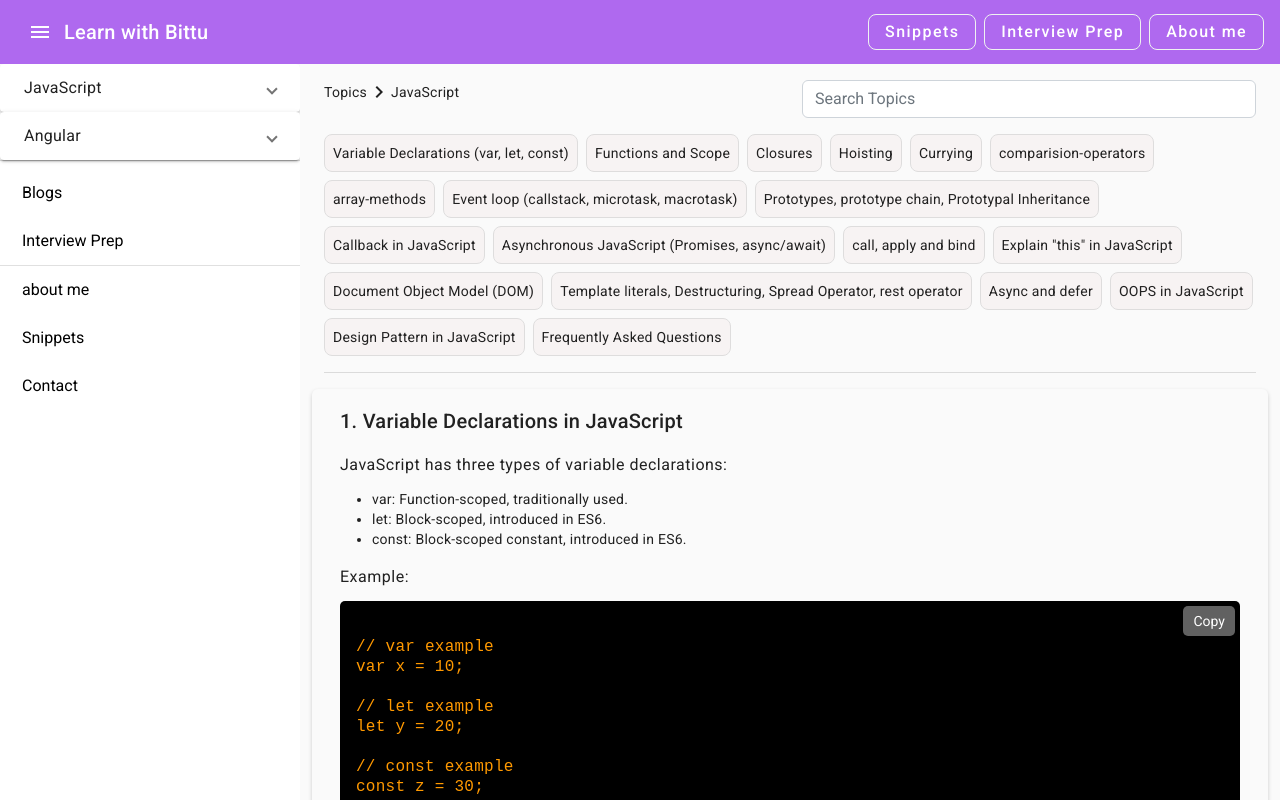
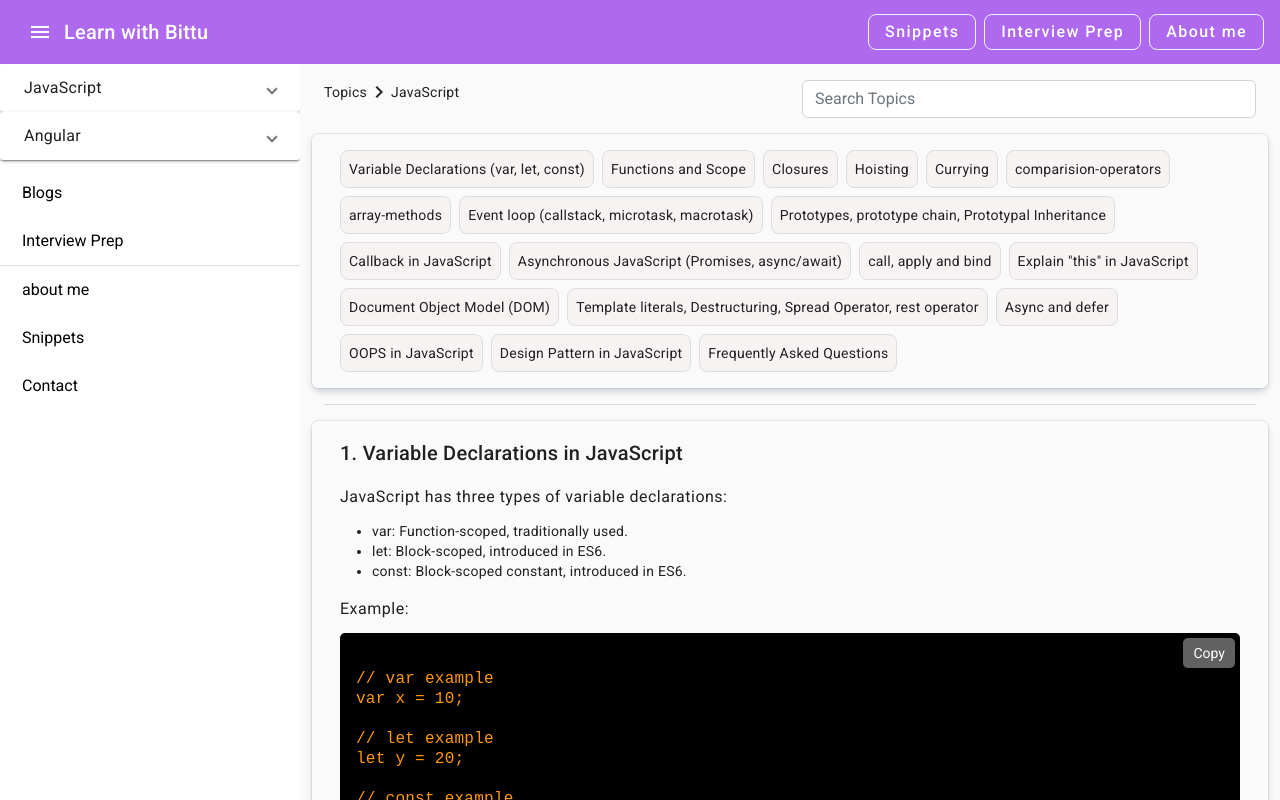
Before and after one commit to bittu1040/Learn-with-Bittu, an Angular app: page /javascript-articles in a window 1280 px wide. Built offline with nearby package versions, Linux system fonts and the light colour scheme.

Commit message:
css update

```diff
--- a/src/app/components/angular-articles/angular-articles.component.css
+++ b/src/app/components/angular-articles/angular-articles.component.css
@@ -5,8 +5,8 @@
     border: 1px solid rgb(222, 221, 221);
 }
 
-.row:nth-child(n+3){
-    box-shadow: rgba(0, 0, 0, 0.18) 0px 2px 4px;
+.row:nth-child(n+2){
+    box-shadow: rgba(9, 30, 66, 0.25) 0px 4px 8px -2px, rgba(9, 30, 66, 0.08) 0px 0px 0px 1px;
     padding: 1rem;
     border-radius: 6px;
   }
--- a/src/app/components/javascript-articles/javascript-articles.component.css
+++ b/src/app/components/javascript-articles/javascript-articles.component.css
@@ -5,8 +5,8 @@
     border: 1px solid rgb(222, 221, 221);
 }
 
-.row:nth-child(n+3){
-  box-shadow: rgba(0, 0, 0, 0.18) 0px 2px 4px;
+.row:nth-child(n+2){
+  box-shadow: rgba(9, 30, 66, 0.25) 0px 4px 8px -2px, rgba(9, 30, 66, 0.08) 0px 0px 0px 1px;
   padding: 1rem;
   border-radius: 6px;
 }
```
